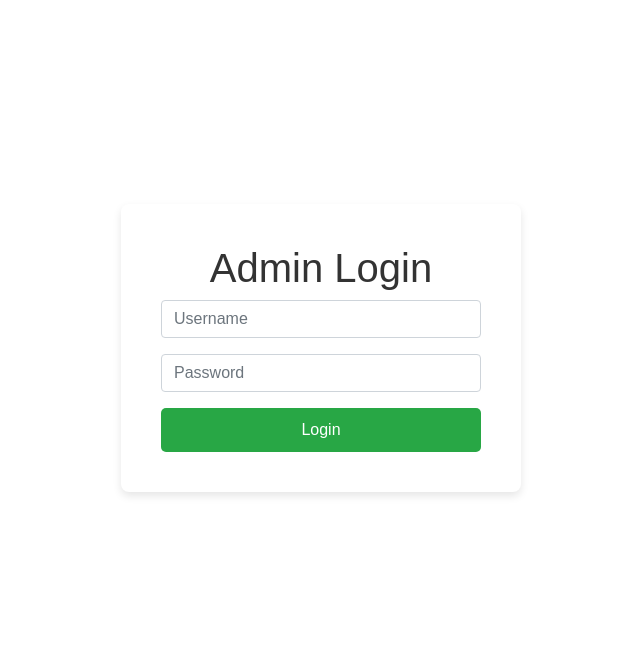
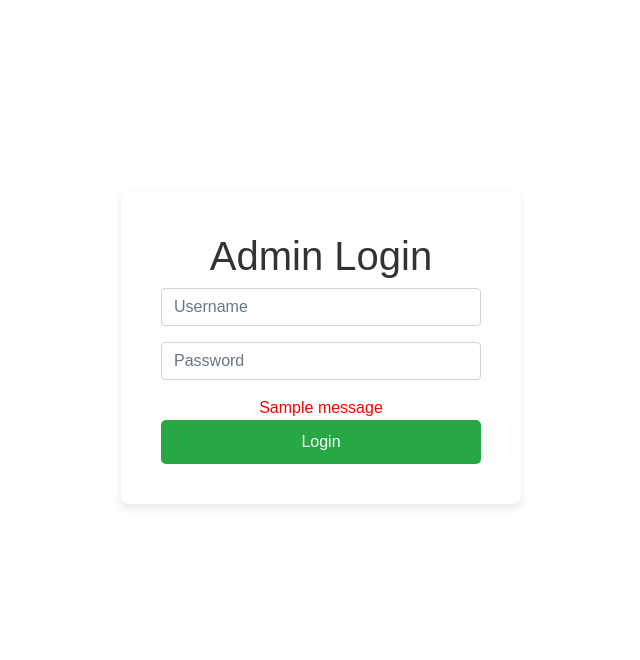
Before and after one commit to memeglow8/autotwt, a Flask app: page /admin/login in a window 1280 px wide. Shown: the part 204-864 px from the top of the page, without its empty margins (319-959 px from the left). Run offline with Flask 3, Linux system fonts and the light colour scheme; one stand-in notice (Sample message) is shown; parts of the project's set-up code (start-up, migrations or seed data) failed here and were passed over; some libraries are stand-ins or nearby versions.

Commit message:
fix: Update admin login handling and error messages

```diff
--- a/app.py
+++ b/app.py
@@ -64,7 +64,7 @@ def create_app():
         app.logger.info('Application startup')
 
     app = Flask(__name__)
-    app.secret_key = os.urandom(24)
+    app.secret_key = os.getenv('FLASK_SECRET_KEY', os.urandom(24))
 
     # Configure logging
     setup_logging(app)
--- a/routes.py
+++ b/routes.py
@@ -149,11 +149,9 @@ def admin_login():
 
             if validate_admin_credentials(username, password):
                 session['is_admin'] = True
-                flash('Successfully logged in as admin', 'success')
                 return redirect(url_for('routes.admin_dashboard'))
             else:
-                flash('Invalid username or password', 'error')
-                return render_template('admin_login.html')
+                return render_template('admin_login.html', error_message="Invalid credentials")
 
         if session.get('is_admin'):
             return redirect(url_for('routes.admin_dashboard'))
--- a/templates/admin_login.html
+++ b/templates/admin_login.html
@@ -77,10 +77,19 @@
                 </div>
 
                 <!-- Error message display -->
+                {% with messages = get_flashed_messages() %}
+                    {% if messages %}
+                        {% for message in messages %}
+                            <div class="error-message">
+                                {{ message }}
+                            </div>
+                        {% endfor %}
+                    {% endif %}
+                {% endwith %}
                 {% if error_message %}
-                <div class="error-message">
-                    {{ error_message }}
-                </div>
+                    <div class="error-message">
+                        {{ error_message }}
+                    </div>
                 {% endif %}
 
                 <button type="submit" class="btn btn-login">Login</button>
```
